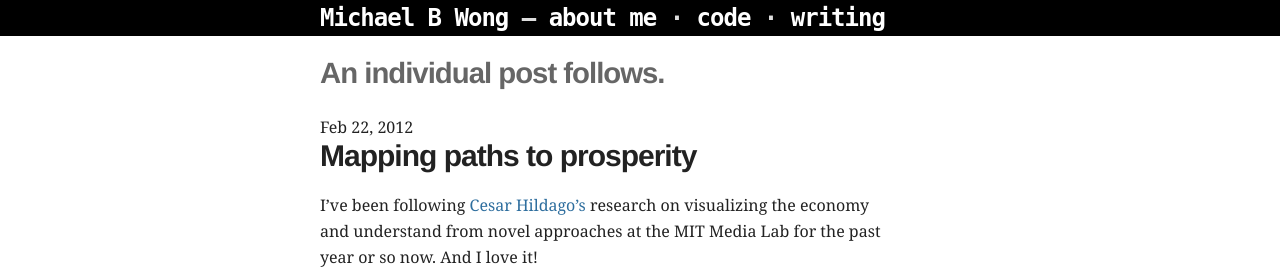
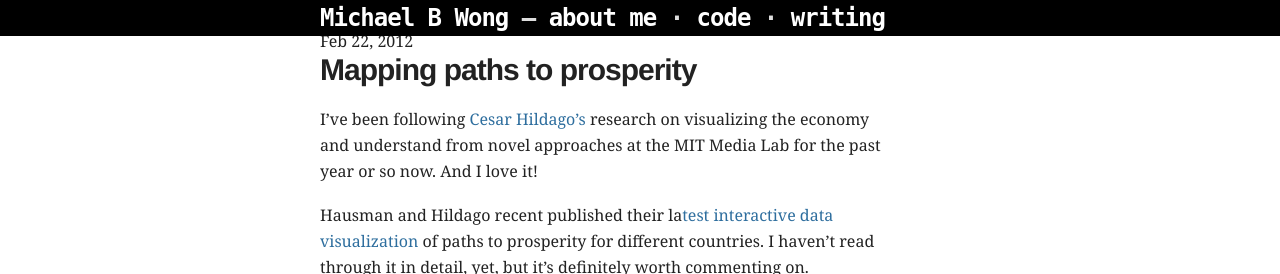
Before and after one commit to mbwong/mbwong.github.com, a Jekyll site: the page built from _posts/2012-02-22-mapping-paths-to-prosperity.md, in a window 1280 px wide, cut to the strip 0-274 px from the top of the page. Built offline with Jekyll 4.4.1, drawn with Linux system fonts in a browser that asks for light colours.

Commit message:
removed h2 for posts

```diff
--- a/_layouts/post.html
+++ b/_layouts/post.html
@@ -1,7 +1,6 @@
 ---
 layout: default
 ---
-<h2 id="intro">An individual post follows.</h2>
 <time datetime="{{ page.date | date: "%Y-%m-%d" }}">
 {{ page.date | date: "%b %d, %Y" }}
 </time>
```
